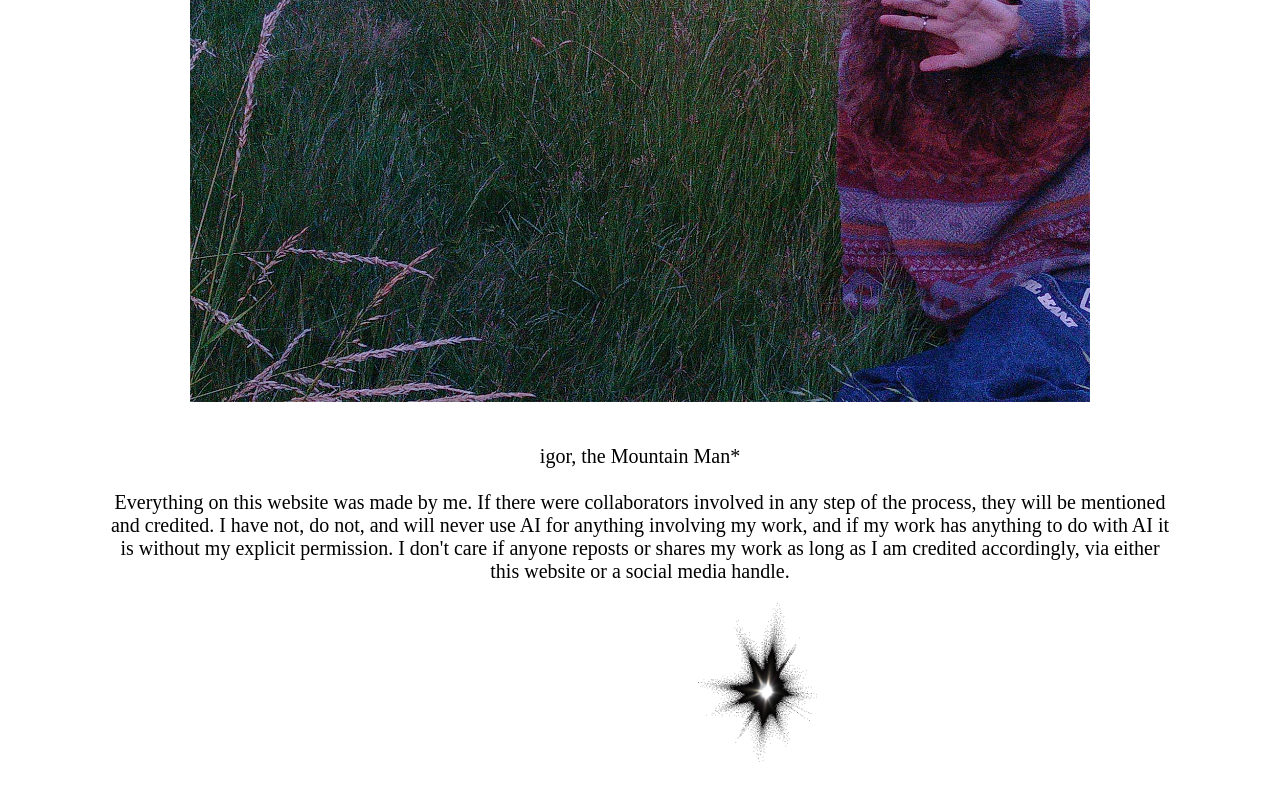
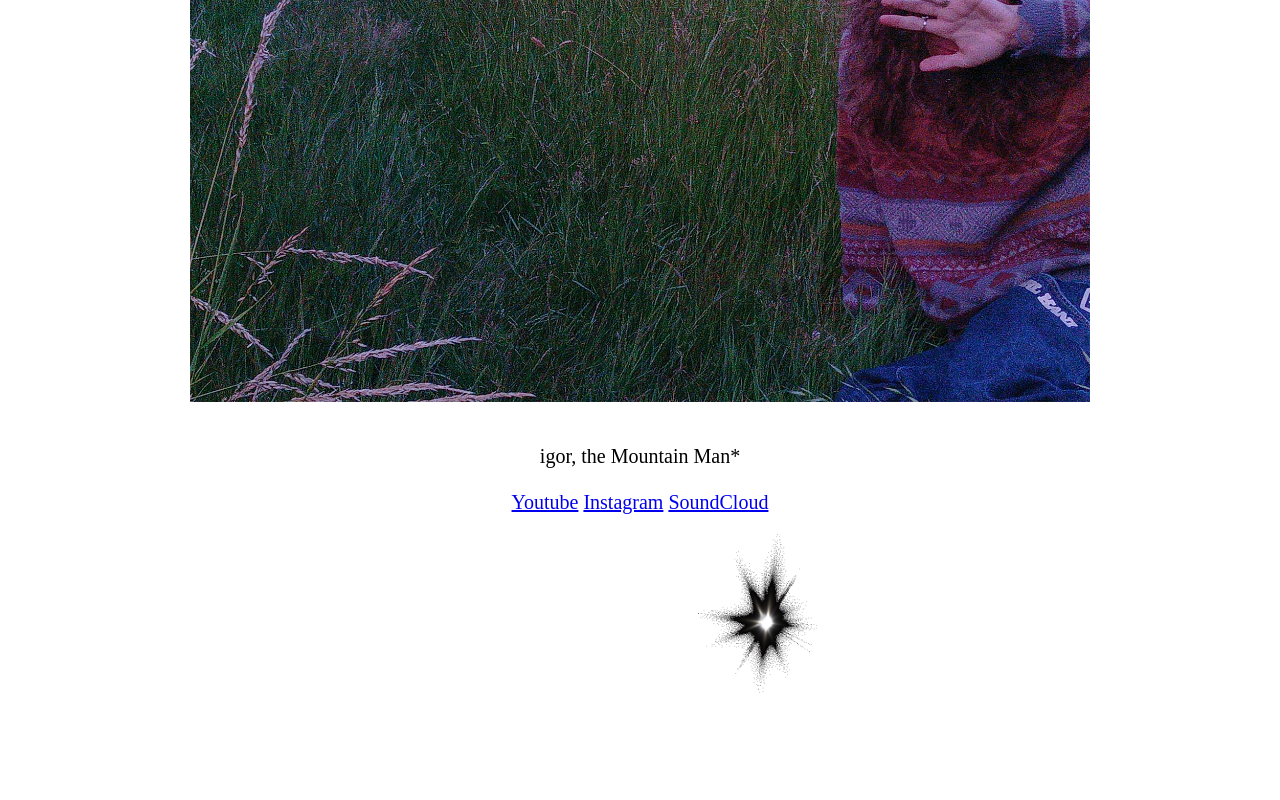
Before and after one commit to igorthemountainman/igorthemountainman-igorthemountainman.github.io, a plain HTML site: page index.html in a window 1280 px wide. Shown: the part 2076-2876 px from the top of the page. After the commit the page ends 2807 px from the top, so only its background shows below. Drawn offline with Linux system fonts and the light colour scheme.

Commit message:
Add files via upload

```diff
--- a/index.html
+++ b/index.html
@@ -4,6 +4,7 @@
 	<meta charset="utf-8">
 	<meta name="viewport" content="width=device-width, initial-scale=1">
 	<title>igor the mountain man - home</title>
+	<link rel="icon" href="favicon.ico" type="image/x-icon" />
 
 	<!-- for buttons, 2.1px gaussian blur, 7% monochromatic gaussian noise -->
 
@@ -35,7 +36,10 @@
 	<img src="img/are-we-deaduzz-8.jpg" class="indeximages">
 	<img src="img/are-we-deaduzz-11.jpg" class="indeximages">
 	<br>
-	<p style="text-align: center;" style="transform: scaleY(1.2);">igor, the Mountain Man*<br><br>Everything on this website was made by me. If there were collaborators involved in any step of the process, they will be mentioned and credited. I have not, do not, and will never use AI for anything involving my work, and if my work has anything to do with AI it is without my explicit permission. I don't care if anyone reposts or shares my work as long as I am credited accordingly, via either this website or a social media handle.</p>
+	<p style="text-align: center;" style="transform: scaleY(1.2);">igor, the Mountain Man*<br><br>
+	<a href="https://www.youtube.com/@b3v3l" target="blank">Youtube</a>
+	<a href="https://www.instagram.com/igorthemountainman/" target="blank">Instagram</a>
+	<a href="https://soundcloud.com/b3v3l" target="blank">SoundCloud</a>
 </body>
 </div>
 
```
